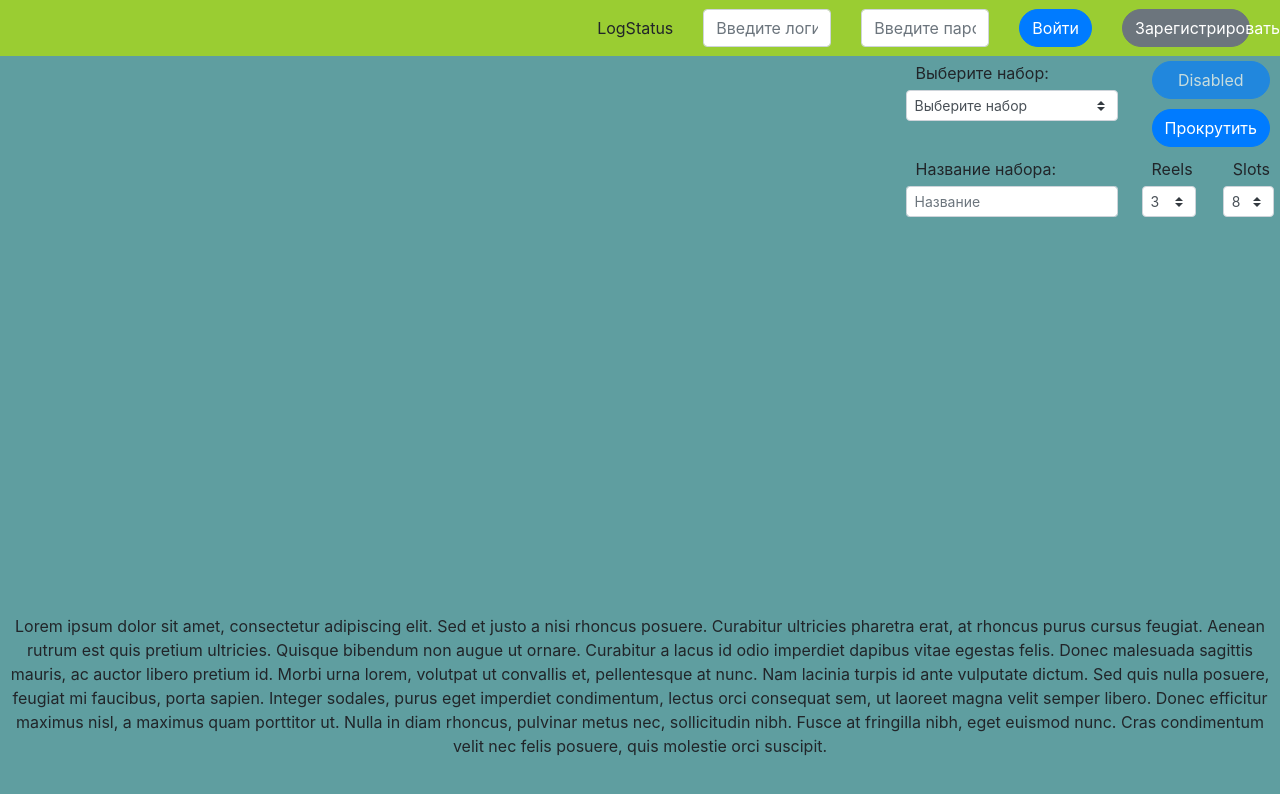
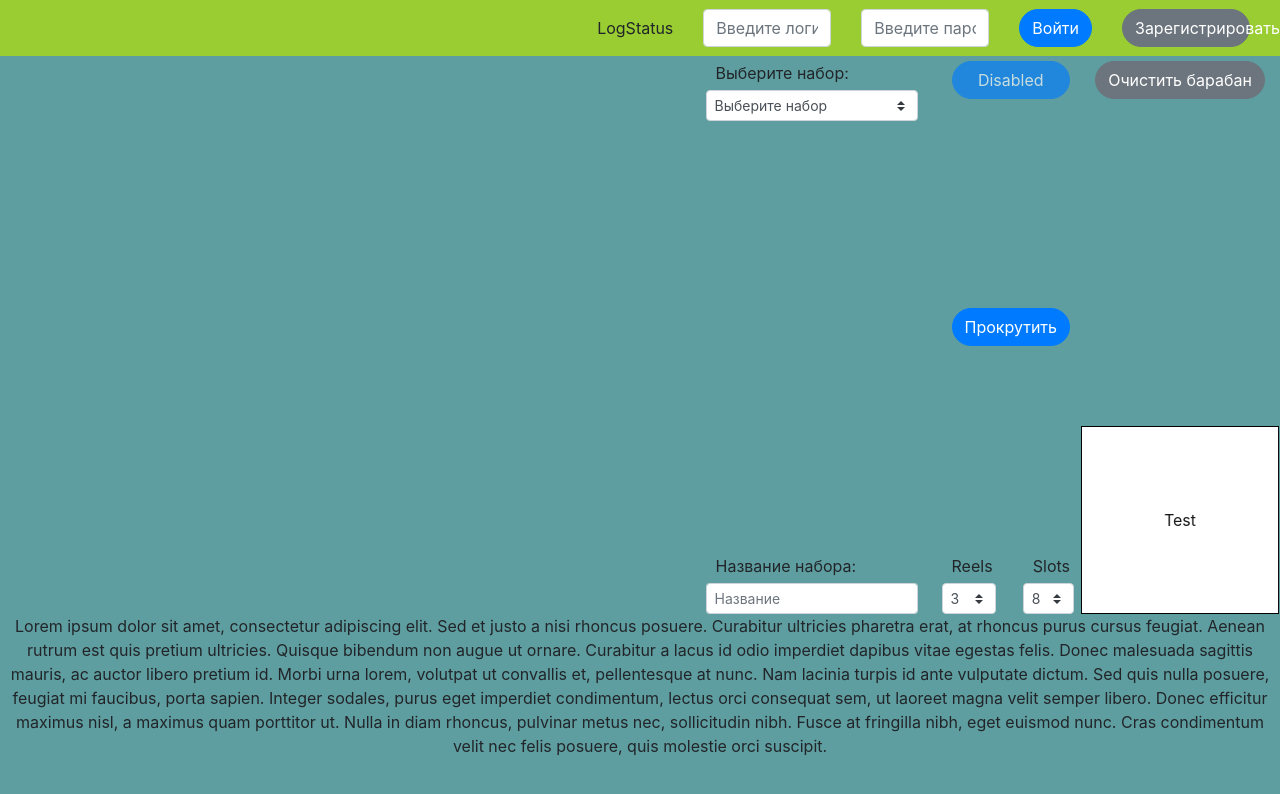
Before and after one commit to BlackandWhite3/slot-machine-2, a Vue app: page / in a window 1280 px wide. Shown: the top 794 px of the page. Built offline with nearby package versions, Linux system fonts and the light colour scheme; no server answers.

Commit message:
merged Layout and App, added axios

```diff
--- a/package.json
+++ b/package.json
@@ -8,6 +8,7 @@
     "lint": "vue-cli-service lint"
   },
   "dependencies": {
+    "axios": "^0.19.1",
     "bootstrap": "^4.4.1",
     "bootstrap-vue": "^2.2.0",
     "core-js": "^3.4.4",
--- a/src/App.vue
+++ b/src/App.vue
@@ -1,51 +1,68 @@
 <template>
-  <app-layout>
-    <div slot="controls">
-      <!--<div>/|CONTROLS ARE GONNA WRAP|\</div>
-      <button @click="updateCount(-1)">-</button>
-      {{ reel_count }}
-      <button @click="updateCount(1)">+</button>
-      <label>
-        <input type="checkbox" id="xray" @click="goPerspective"/>
-        Вид сбоку
-      </label>-->
-      <advanced-controls></advanced-controls>
-    </div>
-    <div slot="reels" class="d-flex flex-row flex-nowrap">
-      <div v-for="i in reel_count" :key="i">
-        <reel :reel-id="reel_count - 1" :slots-per-reel="8"></reel>
+  <div class="body-h100">
+    <component :is="current_header"></component>
+    <main>
+      <div class="d-flex flex-row-reverse main-container">
+        <reels></reels>
+        <component :is="current_controls"></component>
       </div>
-    </div>
-    <div slot="text-gen">
-      <text-gen></text-gen>
-    </div>
-  </app-layout>
+      <div class="text-center text-gen">
+        <div>{{ axios_info }}</div>
+        <text-gen></text-gen>
+      </div>
+    </main>
+  </div>
 </template>
 <script>
-import Layout from "./components/Layout";
-import Reel from "./components/Reel";
+// import Layout from "./components/Layout";
+import AuthHeader from "./components/header/AuthHeader";
+import Reels from "./components/Reels";
 import AdvancedControls from "./components/controls/AdvancedControls";
 import TextGen from "./components/TextGen";
+
+const axios = require("axios");
 
 export default {
   data() {
     return {
       // eslint-disable-next-line
-      reel_count: 0,
-      slots_per_reel: 8
+      axios_info: null,
+      reel_count: 1,
+      slots_per_reel: 8,
+      current_header: "AuthHeader",
+      current_controls: "AdvancedControls"
     };
+  },
+  mounted() {
+    axios
+      .get("http://pazhurdev.herokuapp.com/api/default_reel_sets/1/")
+      .then(response => (this.axios_info = response));
   },
   methods: {
     updateCount(change) {
       this.reel_count += change;
     },
+    switchHeader() {
+      if (this.current_header === "AuthHeader") {
+        this.current_header = "ProfileHeader";
+      } else {
+        this.current_header = "AuthHeader";
+      }
+    },
+    switchControls() {
+      if (this.current_controls === "BasicControls") {
+        this.current_controls = "AdvancedControls";
+      } else {
+        this.current_controls = "BasicControls";
+      }
+    },
     goPerspective() {
-      let toggle = document.getElementById('xray');
-      let myrings = document.querySelectorAll('ring');
+      let toggle = document.getElementById("xray");
+      let myrings = document.querySelectorAll("ring");
       toggle.addEventListener("click", function(event) {
         event.preventDefault();
-        for(let i = 0; i < this.reel_count; i++ ) {
-          myrings[i].classList.toggle('perspective');
+        for (let i = 0; i < this.reel_count; i++) {
+          myrings[i].classList.toggle("perspective");
         }
       });
       /*
@@ -55,11 +72,30 @@ export default {
     }
   },
   components: {
-    AppLayout: Layout,
+    // AppLayout: Layout,
     TextGen: TextGen,
-    Reel: Reel,
-    AdvancedControls: AdvancedControls
+    Reels: Reels,
+    AdvancedControls: AdvancedControls,
+    AuthHeader: AuthHeader
   }
 };
 </script>
-<style scoped></style>
+<style scoped lang="scss">
+  main {
+  background-color: cadetblue;
+  height: 93%;
+}
+header {
+  background-color: yellowgreen;
+  height: 100%;
+}
+.body-h100 {
+  height: inherit;
+}
+.main-container {
+  height: 75%;
+}
+.text-gen {
+  height: 25%;
+}
+</style>
--- a/src/components/Layout.vue
+++ /dev/null
@@ -1,48 +0,0 @@
-<template>
-  <div class="body-h100">
-    <auth-header></auth-header>
-    <main class="main">
-      <div class="d-flex flex-row-reverse main-container">
-        <slot name="reels"></slot>
-        <slot name="controls"></slot>
-      </div>
-      <div class="text-center text-gen">
-        <slot name="text-gen"></slot>
-      </div>
-    </main>
-  </div>
-</template>
-
-<script>
-import AuthHeader from "./header/AuthHeader";
-
-export default {
-  name: "Layout",
-  data() {
-    return {};
-  },
-  components: {
-    AuthHeader: AuthHeader
-  }
-};
-</script>
-
-<style scoped lang="scss">
-header {
-  background-color: yellowgreen;
-  height: 7%;
-}
-main {
-  background-color: cadetblue;
-  height: 93%;
-}
-.body-h100 {
-  height: inherit;
-}
-.main-container {
-  height: 75%;
-}
-.text-gen {
-  height: 25%;
-}
-</style>
--- a/src/components/Reel.vue
+++ b/src/components/Reels.vue
@@ -1,20 +1,19 @@
 <template>
   <div id="reel" class="reelContainer" v-once>
-    <b-button pill variant="secondary">Очистить барабан</b-button>
+    <b-button pill variant="secondary" class="w-90 align-self-center">Очистить барабан</b-button>
     <div :id="'ring' + reelId" class="ring"></div>
   </div>
 </template>
 
 <script>
 export default {
-  name: "Reel",
+  name: "Reels",
   props: {
     reelId: Number,
     slotsPerReel: Number
   },
   data() {
     return {
-
       slotAngle: 0,
       reelRadius: 0,
       panelHeight: 188
@@ -48,4 +47,9 @@ export default {
 };
 </script>
 
-<style scoped></style>
+<style scoped>
+button,
+p {
+  margin: 5px 10px;
+}
+</style>
--- a/src/components/controls/AdvancedControls.vue
+++ b/src/components/controls/AdvancedControls.vue
@@ -51,7 +51,4 @@ export default {
   button, p {
     margin: 5px 10px;
   }
-  .w-90 {
-    max-width: 90%;
-  }
 </style>
--- a/src/components/header/AuthHeader.vue
+++ b/src/components/header/AuthHeader.vue
@@ -1,5 +1,5 @@
 <template>
-  <header class="d-flex justify-content-end align-items-center">
+  <header class="d-flex justify-content-end align-items-center" style="height: 7%;">
     <div>LogStatus</div>
     <b-form-input type="text" placeholder="Введите логин"
     ></b-form-input>
--- a/src/styles.scss
+++ b/src/styles.scss
@@ -26,6 +26,10 @@ header {
   float: left;
   -webkit-transform-style: preserve-3d;
           transform-style: preserve-3d;
+  -webkit-transform: rotateY(8deg);
+          transform: rotateY(8deg);
+  -webkit-transition: transform 1.5s ease-in-out;
+          transition: transform 1.5s ease-in-out;
 }
 .slot {
   display: flex;
@@ -58,3 +62,6 @@ header {
   -webkit-transition: transform 1.5s ease-in-out;
           transition: transform 1.5s ease-in-out;
 }
+.w-90 {
+  max-width: 90%;
+}
```
Also changed, not shown: 1 other file (tests, documents, lock files or other folders).
